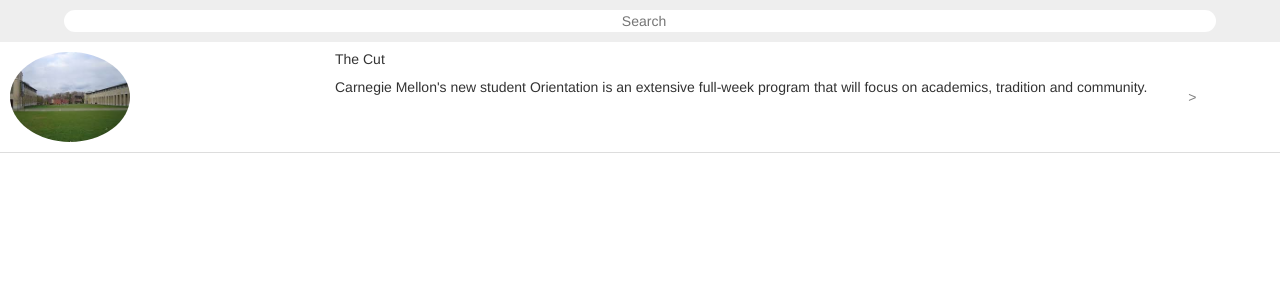
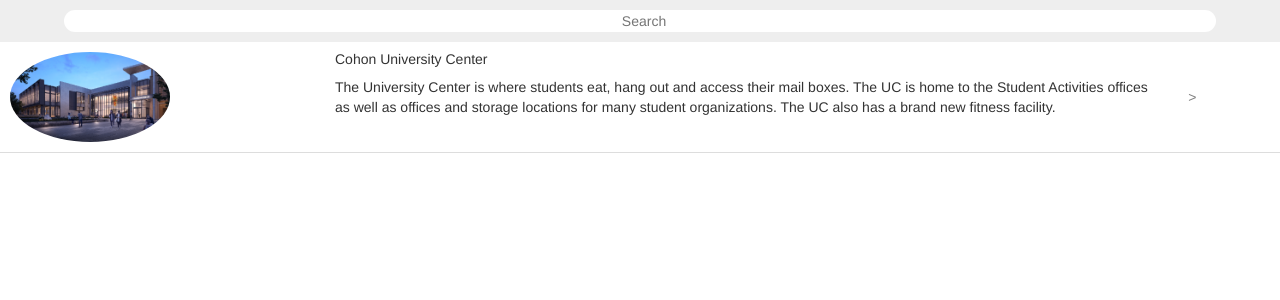
Before and after one commit to kicohen/campus_tours, a Django app: page /destinations in a window 1280 px wide. Shown: the part 50-350 px from the top of the page. Run offline with Django 3.2, Linux system fonts and the light colour scheme; data comes from the database, SQL or seed files in the repository; both versions use the stored data as it was after the commit; some libraries are stand-ins or nearby versions.

Commit message:
Updated pages and started making them dynamic.

```diff
--- a/tours/templates/tours/contact.html
+++ b/tours/templates/tours/contact.html
@@ -1,10 +1,10 @@
 {% extends "tours/base.html" %}
-
+{% load staticfiles %}
 {% block content %}
 <div class="container contact">
 	<br>
 	<h4> Office of Admissions </h4>
-	<img src="assets/img/admissions.png" class="admissions-image">
+	<img src="{% static 'img/admissions.png' %}" class="admissions-image">
 	<br>
 	<br>
 	<br>
--- a/tours/templates/tours/destination.html
+++ b/tours/templates/tours/destination.html
@@ -4,7 +4,7 @@
 <div class="title-image">
 </div>
 <div class="title-bar">
-	University Center
+	{{location.name}}
 </div>
 <br>
 <div class="sub-images container">
--- a/tours/templates/tours/list.html
+++ b/tours/templates/tours/list.html
@@ -1,23 +1,24 @@
 {% extends "tours/base.html" %}
-
+{% load staticfiles %}
 {% block content %}
 <div class="container-fluid">
   <div class="row search">
     <input type="text" name="" placeholder="Search" id="entry">
   </div>
-  <div class="row location" id="TheCut">
+  {% for location in locations %}
+  <div class="row location" data-name="{{location.name}}">
     <div class="col-xs-3 small-padding">
-      <img class="location-image" src="assets/img/thecut.jpg">
+      <img class="location-image" src="{% static '' %}img/{{location.image_name}}">
     </div>
     <div class="col-xs-8">
-      <h5>The Cut</h5>
-      <p>Carnegie Mellon's new student Orientation is an extensive full-week program
-that will focus on academics, tradition and community.</p>
+      <h5>{{ location.name }}</h5>
+      <p>{{ location.description }}</p>
     </div>
     <div class="col-xs-1 next">
-      <a href="destination.html">></a>
+      <a href="{% url 'destination' %}?id={{location.pk}}">></a>
     </div>
   </div>
+  {% endfor %}
 </div>
 {% endblock %}
 
@@ -44,7 +45,6 @@ $(function () {
         setTimeout(function () {
             var inputs = input.val().toLowerCase();
             var query = inputs.replace(" ","_");
-            console.log(query)
             if (query == 'NaN') {
                 $('.location').show();
             } else {
--- a/tours/views.py
+++ b/tours/views.py
@@ -1,6 +1,12 @@
 from django.shortcuts import render, redirect, get_object_or_404, _get_queryset, get_list_or_404
+from django.shortcuts import render
+from django.http import HttpResponse, JsonResponse
+from .models import *
 
-# Create your views here.
+################################################################
+#                         Static Pages                         #
+################################################################
+
 def home(request):
 	return render(request, 'tours/home.html')
 
@@ -10,11 +16,38 @@ def about(request):
 def contact(request):
 	return render(request, 'tours/contact.html')
 
+################################################################
+#                       Helper Functions                       #
+################################################################
+
+def get_list_or_none(klass, *args, **kwargs):
+    queryset = _get_queryset(klass)
+    obj_list = list(queryset.filter(*args, **kwargs))
+    if not obj_list:
+        return None
+    return obj_list
+
+################################################################
+#                       Location Pages                         #
+################################################################
+
 def map(request):
-	return render(request, 'tours/map.html')
+	context = dict()
+	locations = Location.objects.all()
+	context['locations'] = locations
+	return render(request, 'tours/map.html', context)
 
 def destination(request):
-	return render(request, 'tours/destination.html')
+	lid = request.GET.get('id', '')
+	context = dict()
+	location = get_object_or_404(Location, pk=lid)
+	testimonials = get_list_or_none(Testimonial, location=location)
+	context['location'] = location
+	context['testimonials'] = testimonials
+	return render(request, 'tours/destination.html', context)
 
 def destinations(request):
-	return render(request, 'tours/list.html')
+	context = dict()
+	locations = Location.objects.all()
+	context['locations'] = locations
+	return render(request, 'tours/list.html', context)
```
Also changed, not shown: db.sqlite3.
